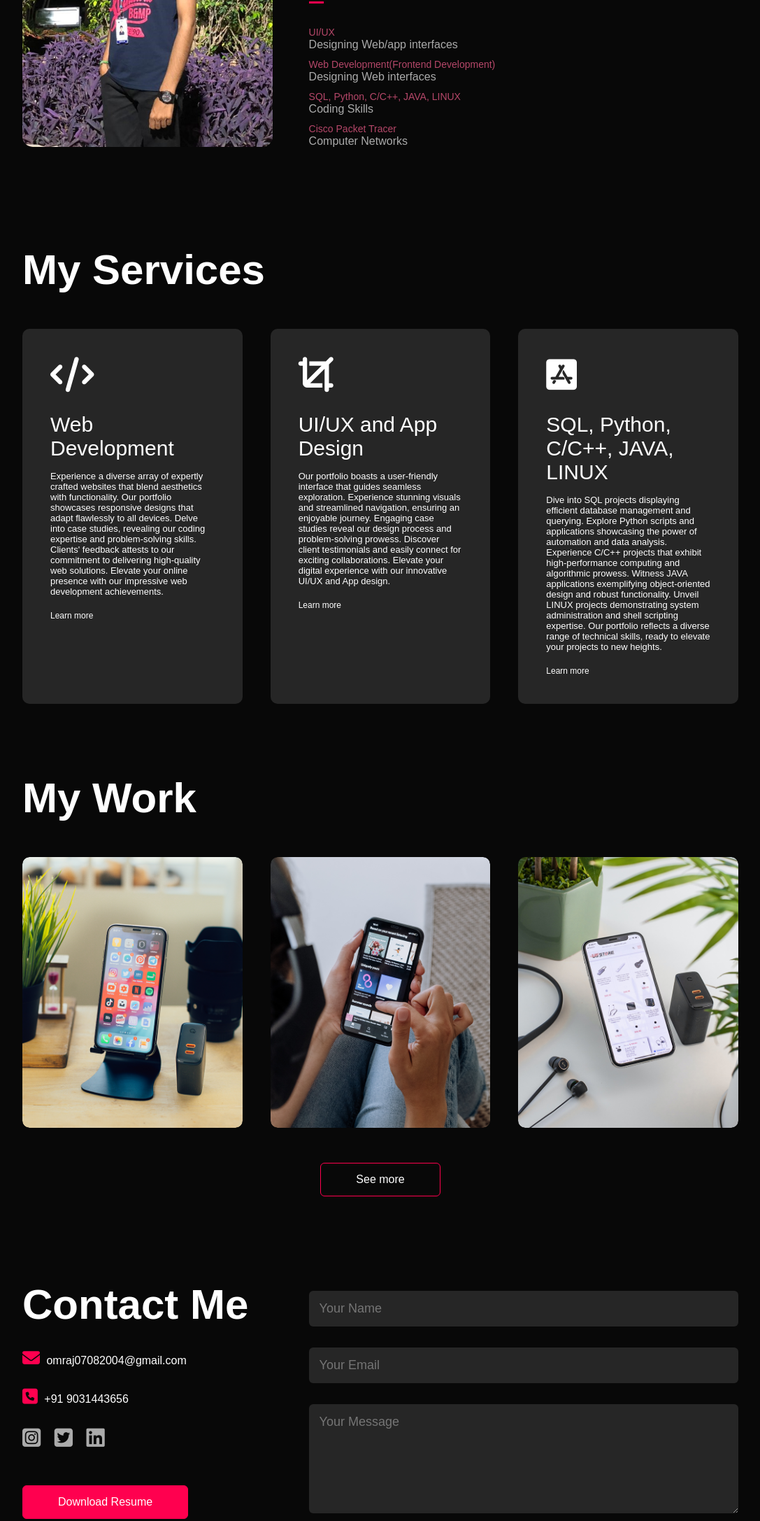
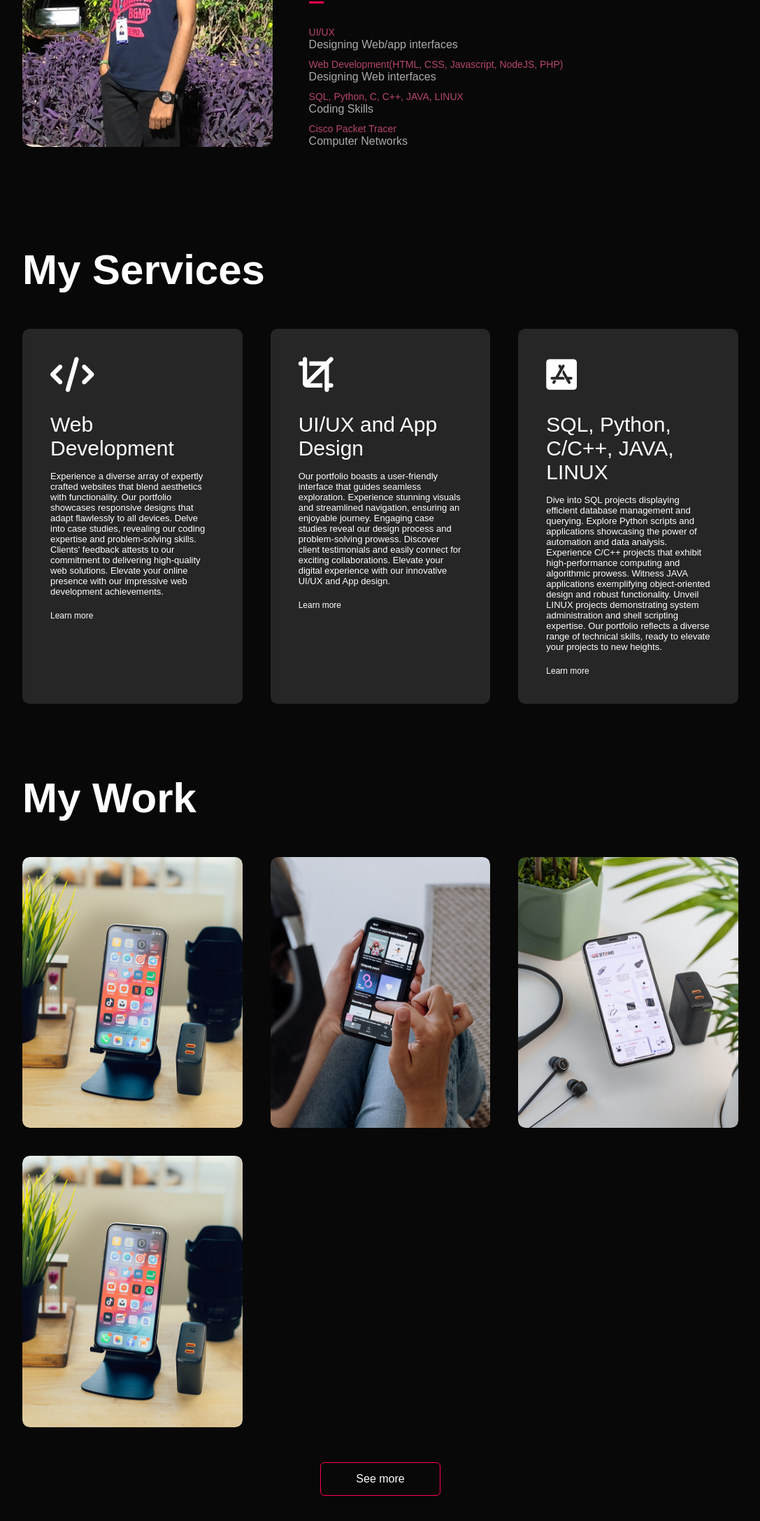
Before and after one commit to Om0708/Portfolio, a plain HTML site: page index.html in a window 1280 px wide. Shown: the part 1147-3321 px from the top of the page at 70% size, without its empty margins (96-1183 px from the left). Drawn offline with Linux system fonts and the light colour scheme.

Commit message:
Add files via upload

```diff
--- a/index.html
+++ b/index.html
@@ -50,8 +50,8 @@
                 <div class="tab-contents active-tab" id="skills">
                     <ul>
                         <li><span>UI/UX</span><br>Designing Web/app interfaces</li>
-                        <li><span>Web Development(Frontend Development)</span><br>Designing Web interfaces</li>
-                        <li><span>SQL, Python, C/C++, JAVA, LINUX</span><br>Coding Skills</li>
+                        <li><span>Web Development(HTML, CSS, Javascript, NodeJS, PHP)</span><br>Designing Web interfaces</li>
+                        <li><span>SQL, Python, C, C++, JAVA, LINUX</span><br>Coding Skills</li>
                         <li><span>Cisco Packet Tracer</span><br>Computer Networks</li>
                     </ul>
                 </div>
@@ -145,6 +145,13 @@
                     <a href="https://om0708.github.io/Add-to_Cart/"><i class="fa-solid fa-arrow-up-right-from-square"></i></a>
                 </div>
             </div>
+            <div class="work">
+                <img src="images/work-1.png.png">
+                <div class="layer">
+                    <h3>And Many More......</h3>
+                    <p>Download Resume for more Info.</p>
+                </div>
+            </div>
         </div>
         <a href="#" class="btn">See more</a>
     </div>
```
